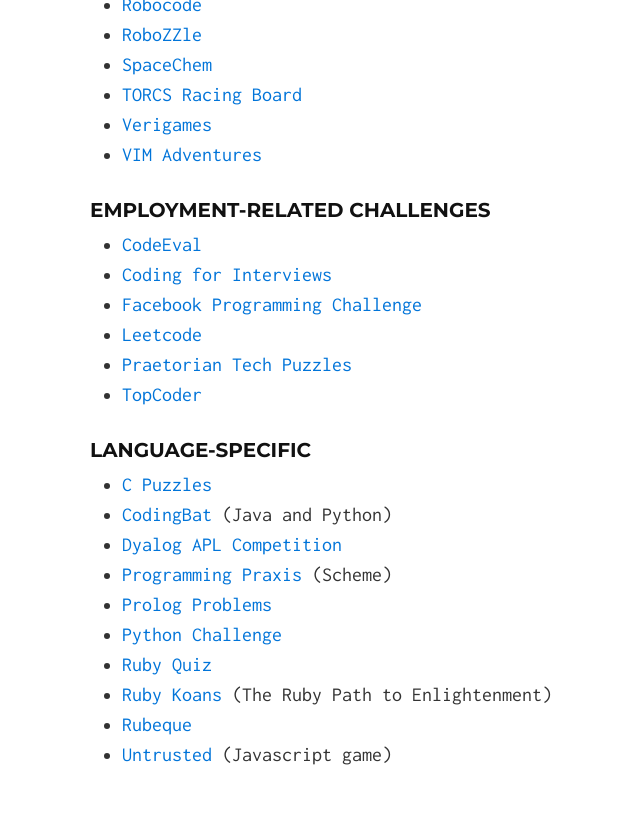
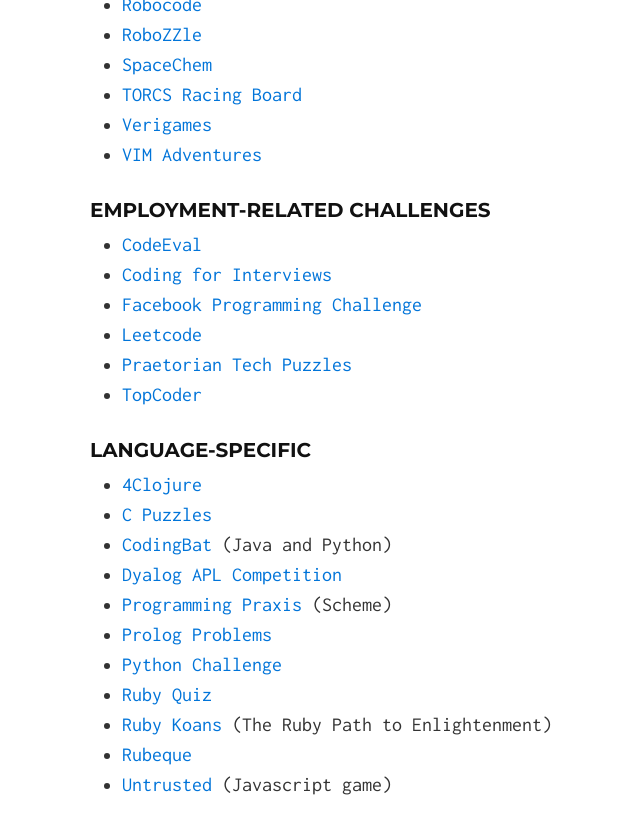
Before and after one commit to krmaxwell/coding-entertainment, a Jekyll site: the page built from index.html, in a window 1280 px wide and 900 px high, scrolled down 4100 px. Shown: the top 834 px of the window, without its empty margins (248-888 px from the left). Built offline with Jekyll 4.4.1, drawn with Linux system fonts in a browser that asks for light colours; Markdown is read by kramdown in place of the engine named in the settings.

Commit message:
Updates with 4clojure

```diff
--- a/_includes/index.md
+++ b/_includes/index.md
@@ -138,6 +138,7 @@
 
 ### Language-specific
 
+* [4Clojure](http://www.4clojure.com/)
 * [C Puzzles](http://www.gowrikumar.com/c/)
 * [CodingBat](http://codingbat.com) (Java and Python)
 * [Dyalog APL Competition](http://www.dyalogaplcompetition.com)
```
